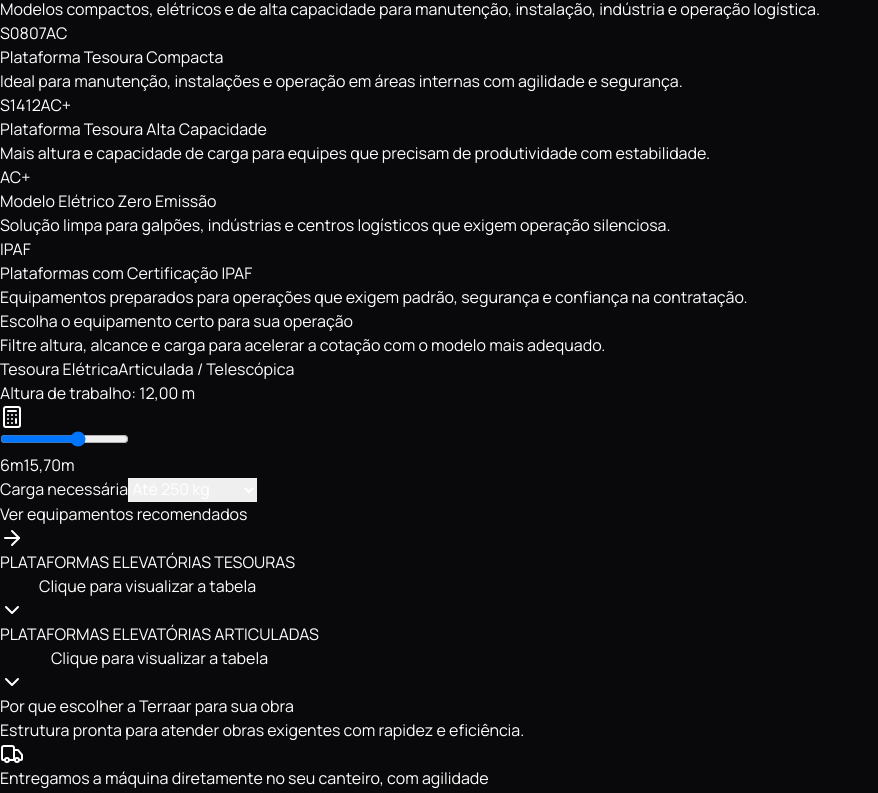
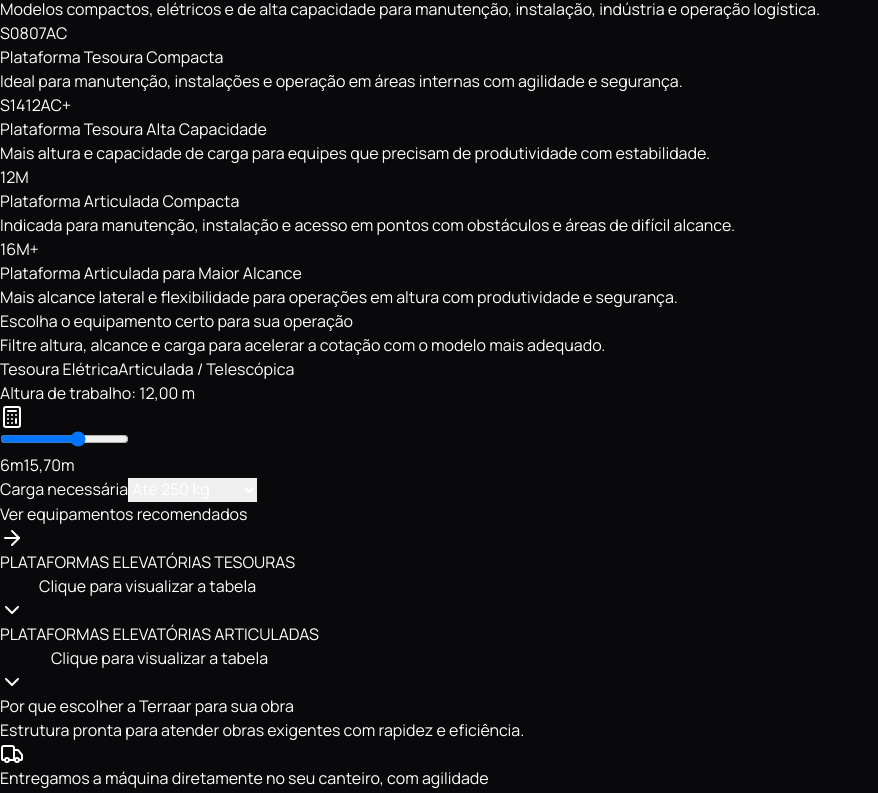
Before and after one commit to AGENCIAVCD/terraar, a Next.js app: page / in a window 1280 px wide. Shown: the part 1341-2134 px from the top of the page, without its empty margins (0-878 px from the left). Built offline with nearby package versions, Linux system fonts and the light colour scheme; a web font is replaced by a local one.

Commit message:
fix: ajusta vitrine para tesouras e articuladas

```diff
--- a/app/page.tsx
+++ b/app/page.tsx
@@ -37,16 +37,16 @@ const fleetCards = [
     images: ["/images/IMG-20260224-WA0026.jpg"],
   },
   {
-    title: "Modelo Elétrico Zero Emissão",
-    badge: "AC+",
-    description: "Solução limpa para galpões, indústrias e centros logísticos que exigem operação silenciosa.",
-    images: ["/images/IMG-20260219-WA0055.jpg"],
+    title: "Plataforma Articulada Compacta",
+    badge: "12M",
+    description: "Indicada para manutenção, instalação e acesso em pontos com obstáculos e áreas de difícil alcance.",
+    images: ["/images/hero-pta-referencia.jpeg"],
   },
   {
-    title: "Plataformas com Certificação IPAF",
-    badge: "IPAF",
-    description: "Equipamentos preparados para operações que exigem padrão, segurança e confiança na contratação.",
-    images: ["/images/IMG-20260223-WA0052.jpg"],
+    title: "Plataforma Articulada para Maior Alcance",
+    badge: "16M+",
+    description: "Mais alcance lateral e flexibilidade para operações em altura com produtividade e segurança.",
+    images: ["/images/boom-lift-hero.png"],
   },
 ];
 
```
